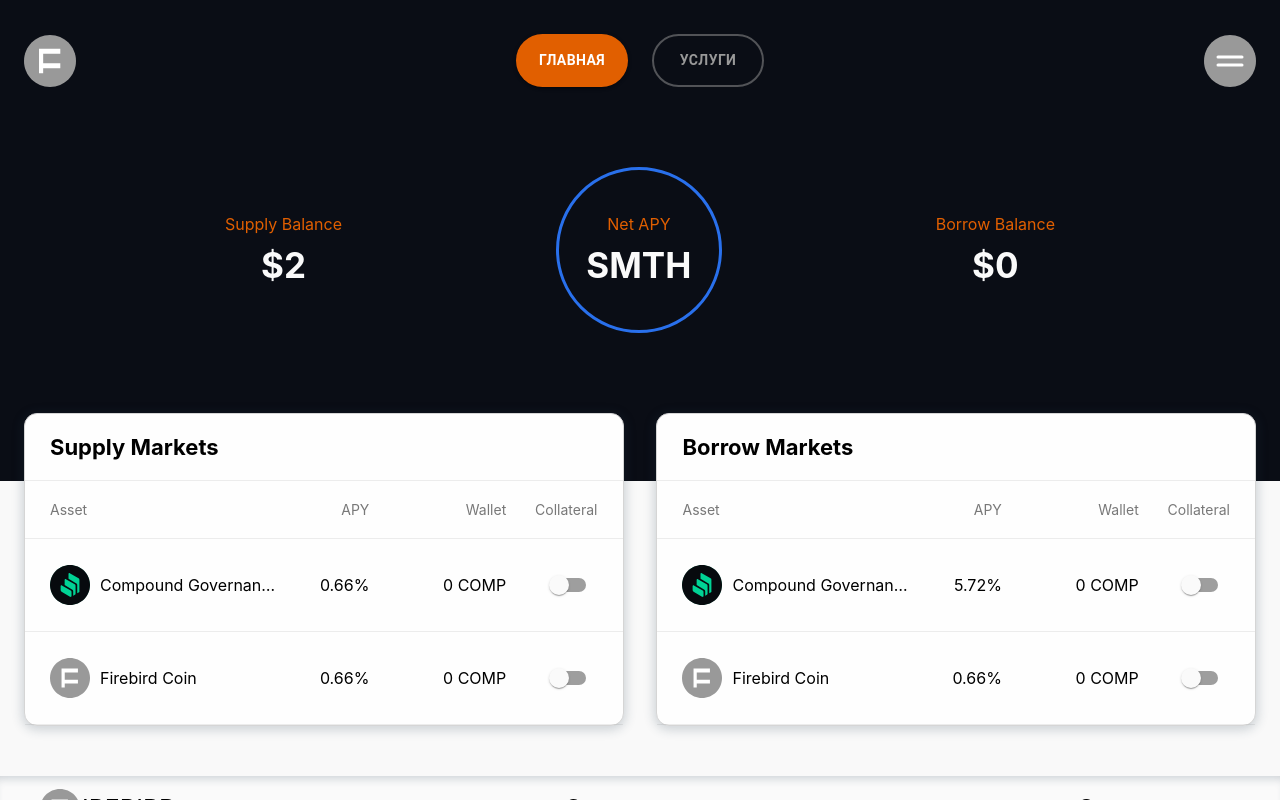
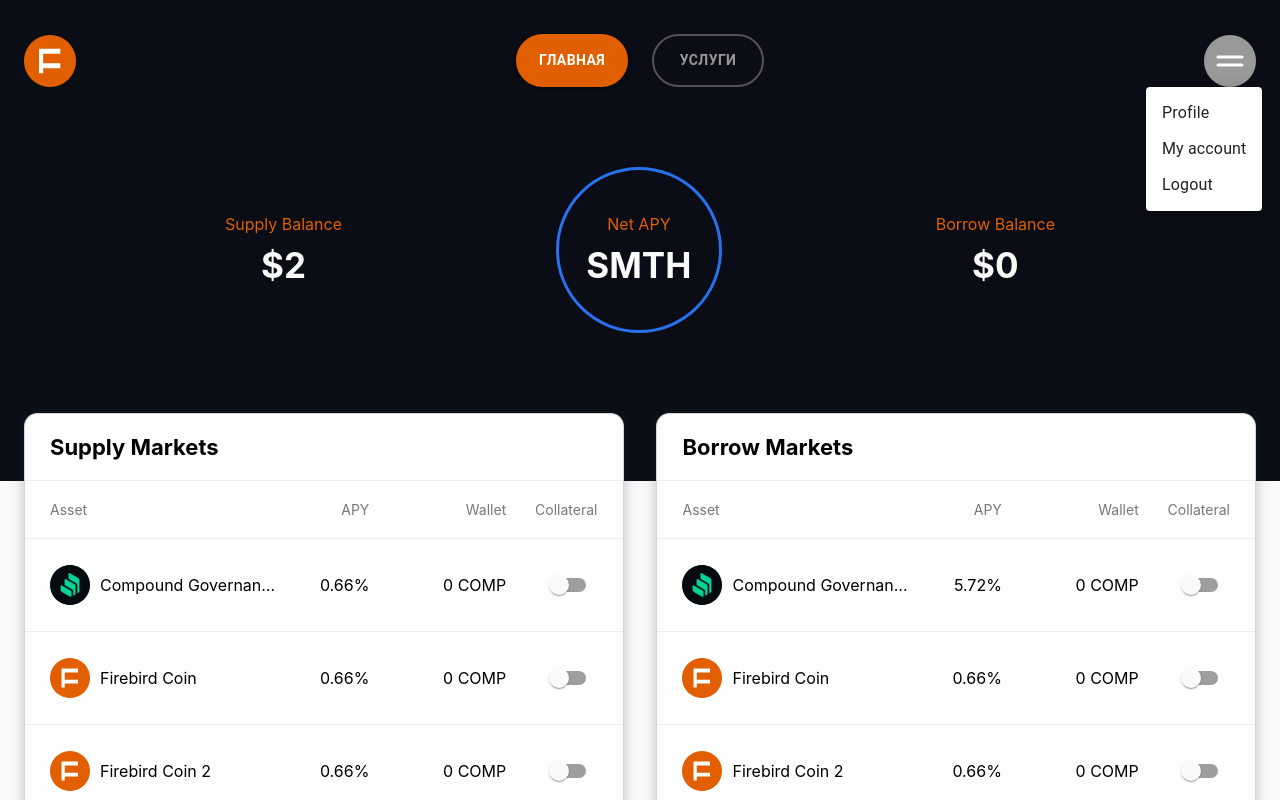
Before and after one commit to Volokhov-mda/Firebird, a React (Create React App) app in the folder firebird/: page / in a window 1280 px wide. Both pictures are taken after a click on the button 1230 px from the left and 60 px from the top of the page. Shown: the top 800 px of the page. Built offline with nearby package versions, Linux system fonts and the light colour scheme.

Commit message:
Added dropdown menu, fixed footer adaptivity and logo animation (header logo animated only)

```diff
--- a/firebird/package.json
+++ b/firebird/package.json
@@ -10,6 +10,7 @@
     "react": "^17.0.2",
     "react-dom": "^17.0.2",
     "react-scripts": "4.0.3",
+    "react-transition-group": "^4.4.1",
     "sass": "^1.32.8",
     "web-vitals": "^1.1.1"
   },
--- a/firebird/src/App.js
+++ b/firebird/src/App.js
@@ -25,6 +25,12 @@
       apy: "0.66%",
       wallet: "0 COMP",
       logo: <FirebirdIcon />
+    },
+    {
+      asset: "Firebird Coin 2",
+      apy: "0.66%",
+      wallet: "0 COMP",
+      logo: <FirebirdIcon />
     }
   ],
   borrowMarkets: [
@@ -36,6 +42,12 @@
     },
     {
       asset: "Firebird Coin",
+      apy: "0.66%",
+      wallet: "0 COMP",
+      logo: <FirebirdIcon />
+    },
+    {
+      asset: "Firebird Coin 2",
       apy: "0.66%",
       wallet: "0 COMP",
       logo: <FirebirdIcon />
--- a/firebird/src/components/footer/footer.jsx
+++ b/firebird/src/components/footer/footer.jsx
@@ -12,14 +12,14 @@
                         <div className="footer-logo footer-header"><Logo /><span className="logo-text">irebird</span></div>
                     </a>
                 </div>
-                <div className="created footer-block" aria-label="Создали">
+                <div className="footer-block created" aria-label="Создали">
                     <div className="footer-header">Создали:</div>
                     <div className="footer-block-content">
                         <div className="creator"><a href="#">Волохов Никита</a></div>
                         <div className="creator"><a href="#">Крылов Павел</a></div>
                     </div>
                 </div>
-                <div className="open-sources footer-block" aria-label="Исходный код">
+                <div className="footer-block open-sources" aria-label="Исходный код">
                     <div className="footer-header"><span>Open-source:</span></div>
                     <div className="footer-block-content">
                         <a href="https://github.com/Volokhov-mda/Firebird">
--- a/firebird/src/components/footer/footer.scss
+++ b/firebird/src/components/footer/footer.scss
@@ -91,3 +91,31 @@
 
     }
 }
+
+@media (min-width: $bp-640-upper) {
+    .footer-content {
+        flex-direction: row;
+
+        .footer-block {
+            margin-bottom: 16px;
+        }
+    }
+}
+
+@media (max-width: $bp-640-lower) {
+    .footer-content {
+        flex-direction: column;
+
+        .footer-block {
+            display: flex;
+            flex-direction: column;
+            align-items: center;
+
+            margin-bottom: 13px;
+
+            .creator {
+                text-align: center;
+            }
+        }
+    }
+}
--- a/firebird/src/components/header/header.jsx
+++ b/firebird/src/components/header/header.jsx
@@ -1,16 +1,18 @@
 import { ReactComponent as Logo } from './../../media/logo/F.svg';
 import { ReactComponent as MenuIcon } from "./../../media/icons/menu.svg";
-import { AppBar, Box, Button, IconButton, Container, Toolbar } from '@material-ui/core';
+import { AppBar, Box, Button, IconButton, Container, Toolbar, Menu, MenuItem } from '@material-ui/core';
 import { makeStyles } from "@material-ui/core/styles";
 
 import './header.scss';
+import { useState } from 'react';
 
 const useStyles = makeStyles((theme) => ({
     header: {
-        position: "static",
+        position: "relative",
         flexGrow: 1,
         backgroundColor: "#0a0d15",
-        boxShadow: "none"
+        boxShadow: "none",
+        paddingRight: "0 !important"
     },
     container: {
         // Внимание, говнокод. Бесполезный блок, плохо считается max-width.
@@ -45,32 +47,44 @@
 export default function Heaader() {
     const classes = useStyles();
 
+    const [anchorEl, setAnchorEl] = useState(null);
+
+    const handleClick = (event) => {
+      setAnchorEl(event.currentTarget);
+    };
+
+    const handleClose = () => {
+      setAnchorEl(null);
+    };
+
     return (
         <AppBar color="transparent" className={classes.header} aria-label="Навигация сайта">
         <Container className={classes.container}>
             <Toolbar className={`${classes.toolBar} tool-bar`}>
                 <IconButton color="inherit" aria-label="Логотип сайта" className={classes.logoButton}>
-                    <Logo id="logo" width="52px" height="52px" />
-                    {/* TODO: разобраться с anchorEl */}
-                    {/* <Menu
-                    id="simple-menu"
-                    anchorEl="#menu-icon"
-                    keepMounted
-                    open={open}
-                    onClose={handleClose}
-                    >
-                    <MenuItem>Profile</MenuItem>
-                    <MenuItem>My account</MenuItem>
-                    <MenuItem>Logout</MenuItem>
-                    </Menu> */}
+                    <Logo className="logo" width="52px" height="52px" />
                 </IconButton>
                 <Box className="nav-buttons-wrapper" aria-label="Кнопки навигации">
                     <Button color="primary" variant="contained" className={classes.navButton}>Главная</Button>
                     <Button color="secondary" variant="outlined" className={classes.navButton}>Услуги</Button>
                 </Box>
-                <IconButton color="inherit" aria-label="Меню" className={classes.menuButton}>
+                <IconButton color="inherit" aria-label="Меню" className={classes.menuButton} onClick={handleClick}>
                     <MenuIcon id="menu-icon" width="52px" height="52px" />
                 </IconButton>
+                <Menu
+                      id="simple-menu"
+                      anchorEl={anchorEl}
+                      getContentAnchorEl={null}
+                      anchorOrigin={{ vertical: "bottom", horizontal: "left" }}
+                      transformOrigin={{ vertical: "top", horizontal: "center" }}
+                      keepMounted
+                      open={Boolean(anchorEl)}
+                      onClose={handleClose}
+                    >
+                      <MenuItem onClick={handleClose}>Profile</MenuItem>
+                      <MenuItem onClick={handleClose}>My account</MenuItem>
+                      <MenuItem onClick={handleClose}>Logout</MenuItem>
+                    </Menu>
             </Toolbar>
         </Container>
         </AppBar>
--- a/firebird/src/components/header/header.scss
+++ b/firebird/src/components/header/header.scss
@@ -1,23 +1,17 @@
 @import "./../../variables.scss";
 
-#logo {
+.logo {
   width: 52px;
   height: 52px;
 
   transition: 1s;
 
   .background {
-    fill: $base-color;
-
     transition: 1s;
-  }
-
-  .text {
-    fill: #fff;
   }
 }
 
-#logo:hover {
+.logo:hover {
   transform: rotate(90deg);
 
   .background {
--- a/firebird/src/components/markets/markets.scss
+++ b/firebird/src/components/markets/markets.scss
@@ -70,7 +70,7 @@
         .selected-market-icon {
             margin-right: 6px;
 
-            svg, #logo { // TODO: убрать #logo (так как используется лого сайта).
+            svg {
                 width: 32px;
                 height: 32px;
             }
--- a/firebird/src/components/marketsLine/marketsLine.jsx
+++ b/firebird/src/components/marketsLine/marketsLine.jsx
@@ -29,7 +29,7 @@
     return (
         <Grid container spacing={0} alignItems="center">
             <Grid item xs={5} className={classes.gridItem} aria-label={`Название ассета - ${props.asset}`}>
-                <Box className={`${classes.box} ${classes.firstItem}`}><span className="logo">{props.logo}</span> <p className={classes.text}>{props.asset}</p></Box>
+                <Box className={`${classes.box} ${classes.firstItem}`}><span className="logo-market">{props.logo}</span> <p className={classes.text}>{props.asset}</p></Box>
             </Grid>
             <Grid item xs={2} className={classes.gridItem} aria-label={`APY = ${props.apy}`}>
                 <Box className={classes.box}>{props.apy}</Box>
--- a/firebird/src/components/marketsLine/marketsLine.scss
+++ b/firebird/src/components/marketsLine/marketsLine.scss
@@ -1,6 +1,6 @@
 @import "./../../variables.scss";
 
-.logo {
+.logo-market {
     display: inline-block;
 
     width: 40px;
@@ -8,7 +8,7 @@
 
     margin-right: 10px;
 
-    svg, #logo { // TODO: убрать #logo (так как используется лого сайта).
+    svg {
         width: 40px;
         height: 40px;
     }
```
Also changed, not shown: firebird/src/media/logo/F.svg, 1 other file (tests, documents, lock files or other folders).
